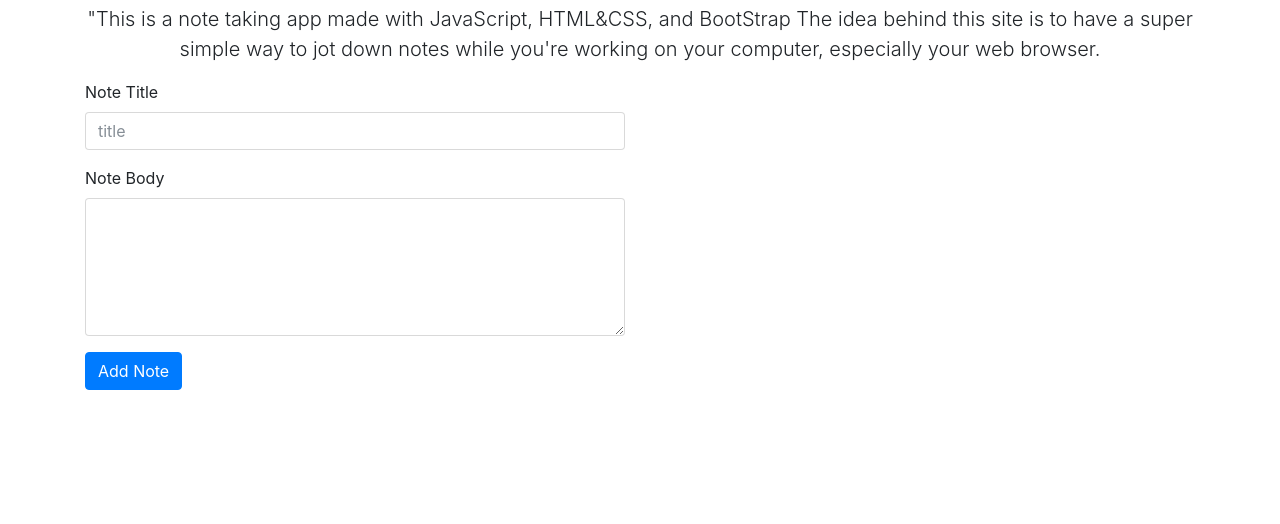
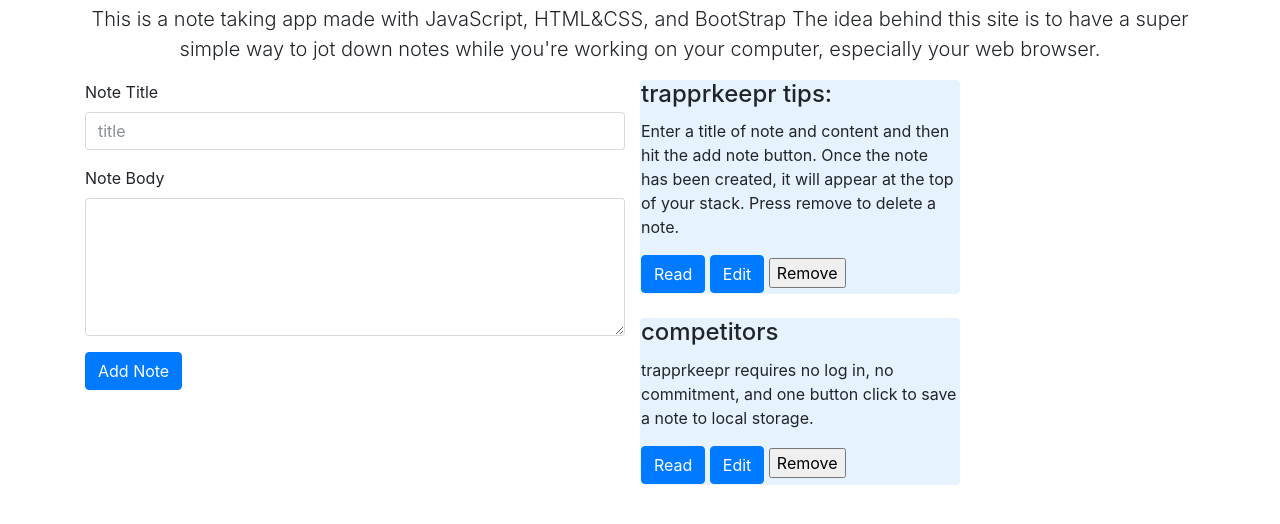
Before and after one commit to brickatyourfeet/trapprkeepr, a plain HTML site: page index.html in a window 1280 px wide. Shown: the part 152-676 px from the top of the page. Drawn offline with nearby package versions, Linux system fonts and the light colour scheme.

Commit message:
sample info replaced with relevant info

```diff
--- a/index.html
+++ b/index.html
@@ -29,7 +29,7 @@
         <div class="row">
             <div class="col-lg-12 text-center">
                 <h1 class="mt-5">trapprkeepr</h1>
-                <p class="lead">"This is a note taking app made with JavaScript, HTML&CSS, and BootStrap The idea behind this site is to have a super simple way to jot down notes while you're working on your computer, especially your web browser. </p>
+                <p class="lead">This is a note taking app made with JavaScript, HTML&CSS, and BootStrap The idea behind this site is to have a super simple way to jot down notes while you're working on your computer, especially your web browser. </p>
 
             </div>
 
--- a/main.js
+++ b/main.js
@@ -50,8 +50,8 @@
 }
 
 //addNote('example title', 'a bunch of body text blah blah blah blah')
-//addNote('example title2', 'a bunch of body text blah blah blah blah')
-//addNote('example title3', 'a bunch of body text blah blah blah blah')
+addNote('competitors', 'trapprkeepr requires no log in, no commitment, and one button click to save a note to local storage.')
+addNote('trapprkeepr tips:', 'Enter a title of note and content and then hit the add note button. Once the note has been created, it will appear at the top of your stack. Press remove to delete a note.')
 
 var cardSpace = document.querySelector('#cardspace')
 console.log(fetchNotes())
```
